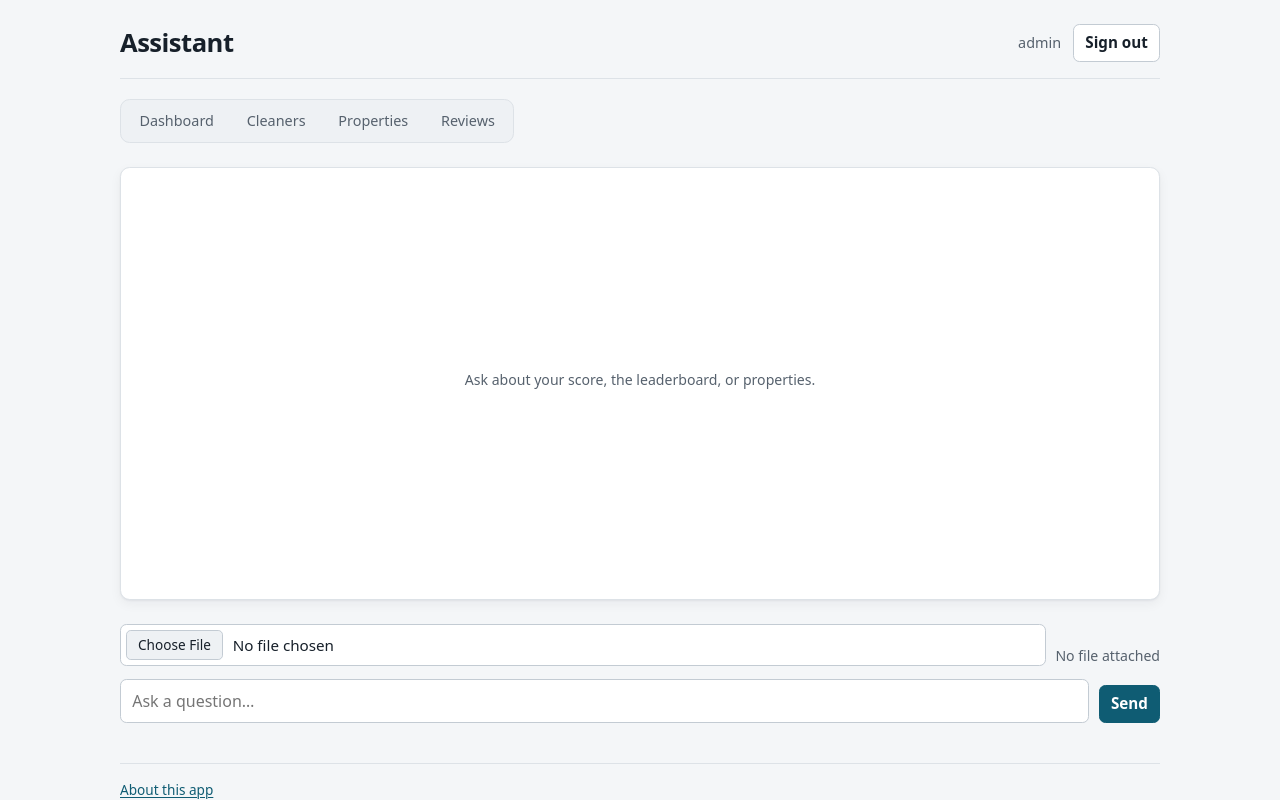
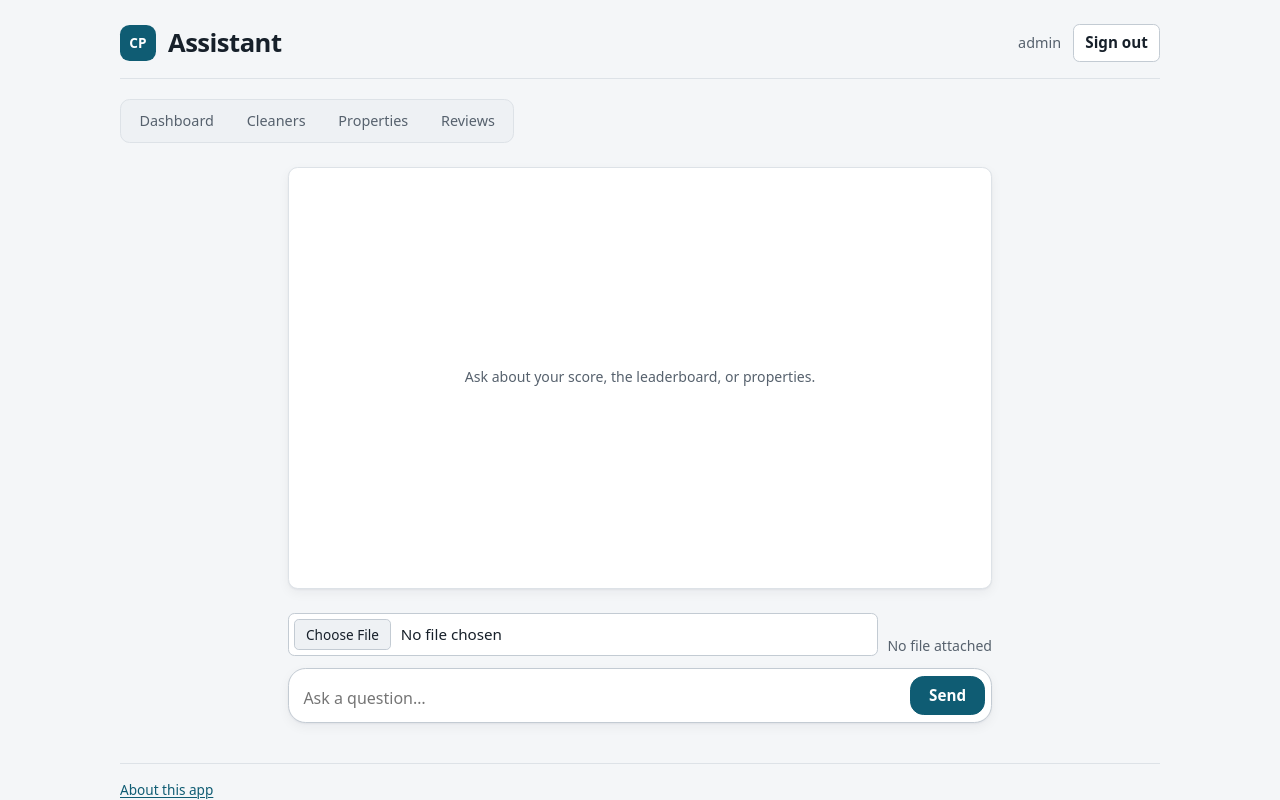
Before and after one commit to comp4020-agentic-coding-studio/comp4020-final-hadissuryaalamin, a website: page public/home.html in a window 1280 px wide. Drawn offline with Linux system fonts and the light colour scheme; no server answers.

Commit message:
feat(ui): brand mark linking home on every page, chat layout polish
Small accent-colored "CP" mark top-left on every authenticated page
(reusing the existing header.topbar structure, not a new nav bar),
linking back to the chat/home screen from anywhere in the app.

home.html's chat column is now a centered, comfortable width (not
full-bleed) with a rounded "composer" input bar instead of a bare
textarea, moving it closer to a clean/minimal modern chat UI look —
still plain HTML/CSS, no framework, no new ambient animation, same
design tokens as the rest of the app.

Fixed a real low-contrast bug the design-quality hook caught along the
way: the generic `a:hover` rule was overriding the brand mark's white
text with --accent-hover on hover, unreadable in dark mode (1.2:1).
Pinned the hover text color explicitly.

Co-Authored-By: Claude Sonnet 5 <noreply@anthropic.com>

```diff
--- a/public/home.html
+++ b/public/home.html
@@ -19,6 +19,10 @@
         flex-direction: column;
         min-height: 0;
         margin-bottom: 1rem;
+        width: 100%;
+        max-width: 44rem;
+        margin-left: auto;
+        margin-right: auto;
       }
       #chat-log {
         flex: 1;
@@ -26,14 +30,15 @@
         overflow-y: auto;
         display: flex;
         flex-direction: column;
-        gap: 0.6rem;
-        padding: 0.25rem 0.1rem 0.75rem;
+        gap: 0.85rem;
+        padding: 0.5rem 0.1rem 0.75rem;
       }
       .bubble {
-        max-width: 34rem;
-        padding: 0.6rem 0.85rem;
-        border-radius: 0.8rem;
+        max-width: 90%;
+        padding: 0.65rem 0.95rem;
+        border-radius: 1.1rem;
         font-size: 0.95rem;
+        line-height: 1.5;
         white-space: pre-wrap;
         word-wrap: break-word;
       }
@@ -68,30 +73,47 @@
         flex-direction: column;
         gap: 0.4rem;
         flex-shrink: 0;
+        width: 100%;
+        max-width: 44rem;
+        margin-left: auto;
+        margin-right: auto;
       }
       .chat-input-row {
         display: flex;
         flex-direction: row;
-        gap: 0.6rem;
+        gap: 0.4rem;
         align-items: flex-end;
+        border: 1px solid var(--border-strong);
+        border-radius: 1.1rem;
+        background: var(--surface);
+        box-shadow: var(--shadow);
+        padding: 0.4rem 0.4rem 0.4rem 0.9rem;
       }
+      .chat-input-row:focus-within { border-color: var(--accent); }
       .chat-input-row textarea {
         flex: 1;
         resize: none;
-        border: 1px solid var(--border-strong);
-        border-radius: 0.4rem;
-        background: var(--surface);
+        border: none;
+        background: transparent;
         color: var(--text);
-        padding: 0.6rem 0.7rem;
+        padding: 0.35rem 0;
         font: inherit;
         line-height: 1.4;
         max-height: 8rem;
+      }
+      .chat-input-row textarea:focus { outline: none; }
+      .chat-input-row button.primary {
+        border-radius: 0.85rem;
+        padding: 0.55rem 1.1rem;
       }
     </style>
   </head>
   <body class="chat-body">
     <header class="topbar">
-      <h1>Assistant</h1>
+      <div class="brand-group">
+        <a href="/home.html" class="brand-mark" aria-label="Go to home">CP</a>
+        <h1>Assistant</h1>
+      </div>
       <div class="who">
         <span id="whoami">loading…</span>
         <button id="logout" type="button">Sign out</button>
--- a/public/style.css
+++ b/public/style.css
@@ -110,6 +110,27 @@ header.topbar {
   border-bottom: 1px solid var(--border);
 }
 .who { display: flex; align-items: center; gap: 0.75rem; font-size: 0.9rem; color: var(--text-muted); }
+
+/* Brand mark: the one logo on every page, top-left, always back to the
+   chat/home screen — the one place in the app that isn't role-specific. */
+.brand-group { display: flex; align-items: center; gap: 0.75rem; min-width: 0; }
+.brand-mark {
+  display: inline-flex;
+  align-items: center;
+  justify-content: center;
+  width: 2.25rem;
+  height: 2.25rem;
+  flex-shrink: 0;
+  border-radius: 0.6rem;
+  background: var(--accent);
+  color: var(--accent-contrast);
+  font-weight: 700;
+  font-size: 0.85rem;
+  letter-spacing: 0.01em;
+  text-decoration: none;
+  transition: opacity 0.15s ease;
+}
+.brand-mark:hover, .brand-mark:focus-visible { opacity: 0.82; color: var(--accent-contrast); }
 
 nav.tabs {
   display: flex;
```
Also changed, not shown: public/admin.html (+4 -1 lines), public/cleaner.html (+4 -1 lines), public/cleaners.html (+4 -1 lines), public/properties.html (+4 -1 lines), public/reviews.html (+4 -1 lines).
